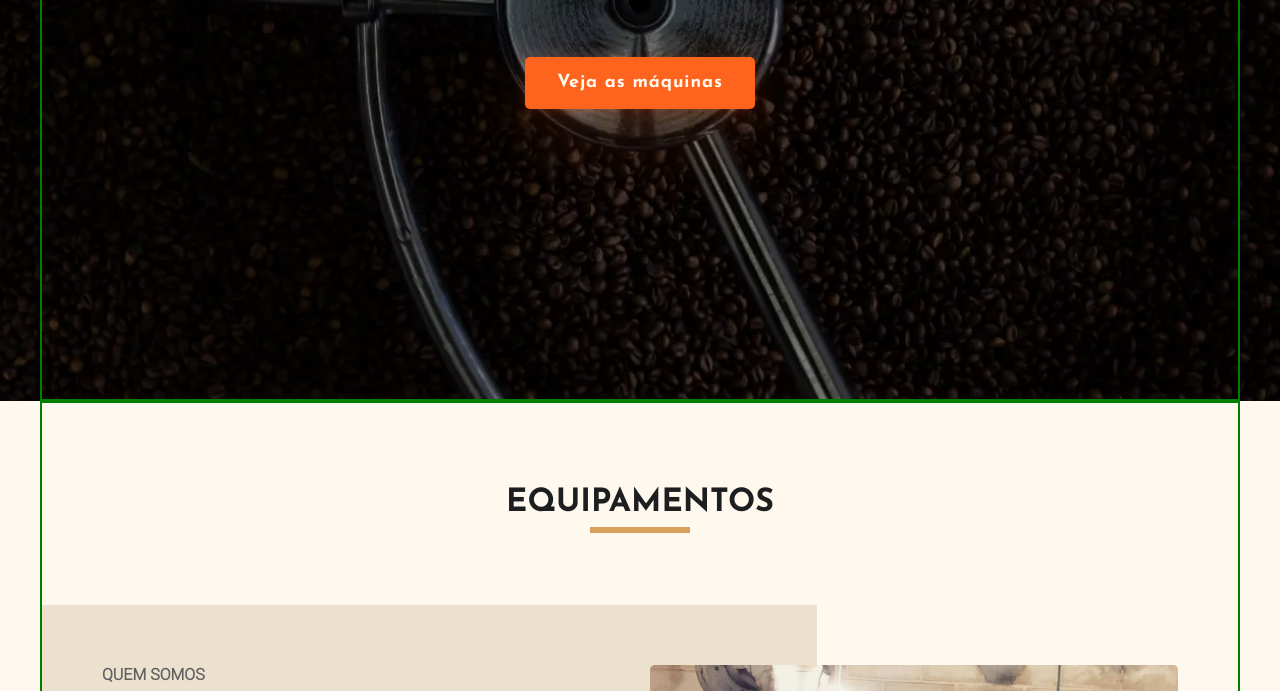
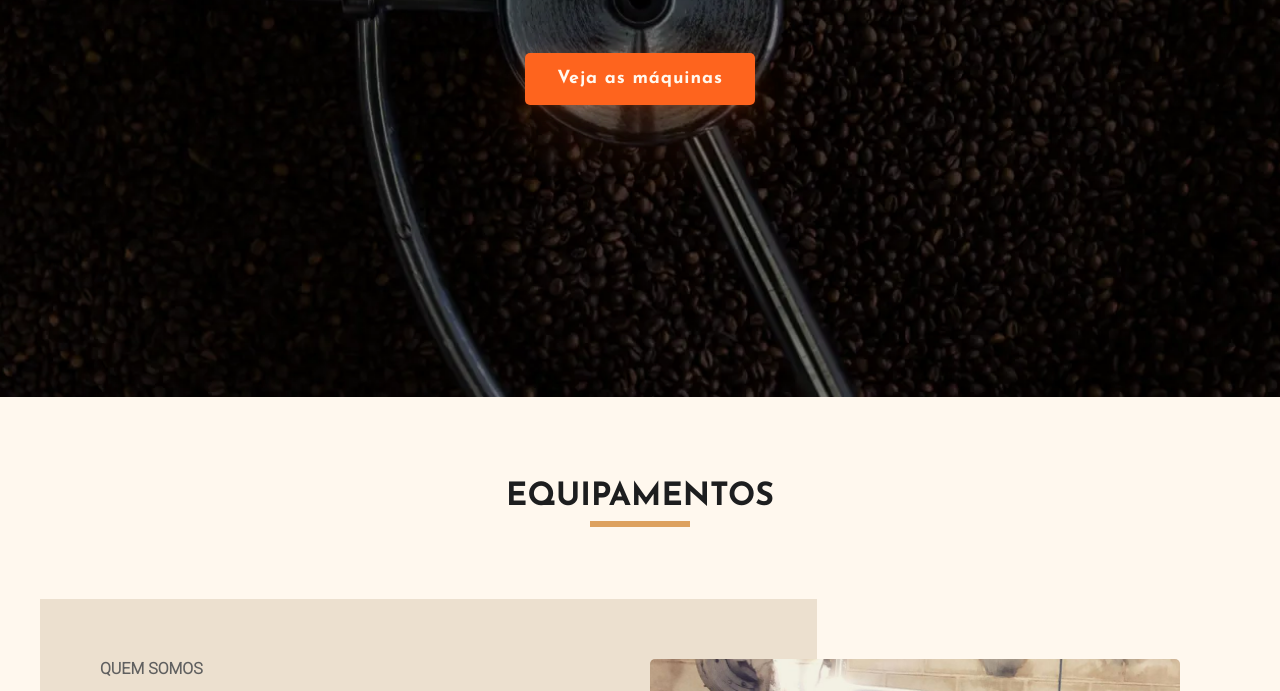
Before and after one commit to combizera/fluicoffee, a plain HTML site: page index.html in a window 1280 px wide. Shown: the part 455-1146 px from the top of the page. Drawn offline with nearby package versions, Linux system fonts and the light colour scheme; files that its build step writes are made by us from their sources.

Commit message:
melhorias SEO

```diff
--- a/assets/css/_base.scss
+++ b/assets/css/_base.scss
@@ -19,5 +19,5 @@ $az-dark: #1b1c27;
 .container {
   max-width: 1200px;
   margin: 0 auto !important;
-  border: 2px solid green;
+  // border: 2px solid green;
 }
```
Also changed, not shown: index.html (+2 -0 lines), maquinas.html (+2 -0 lines), mentoria.html (+2 -0 lines), torras.html (+2 -0 lines).
